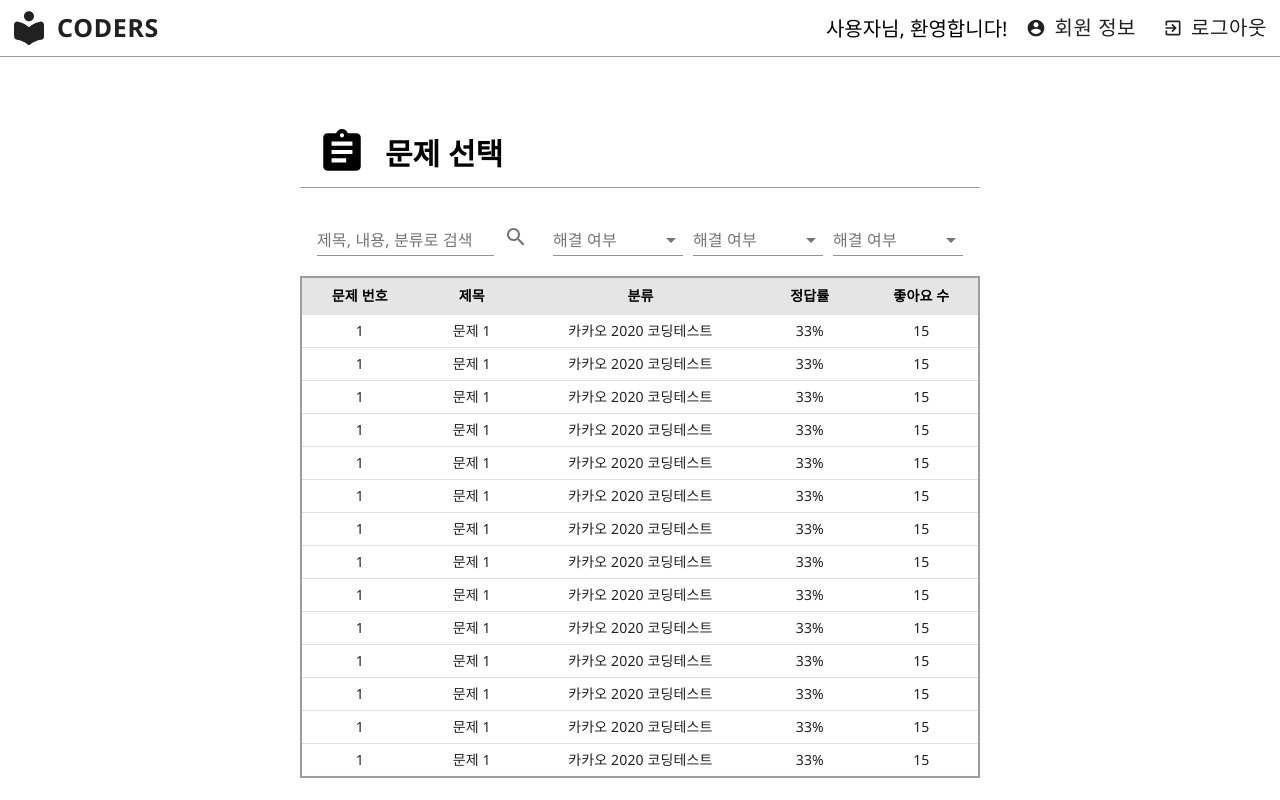
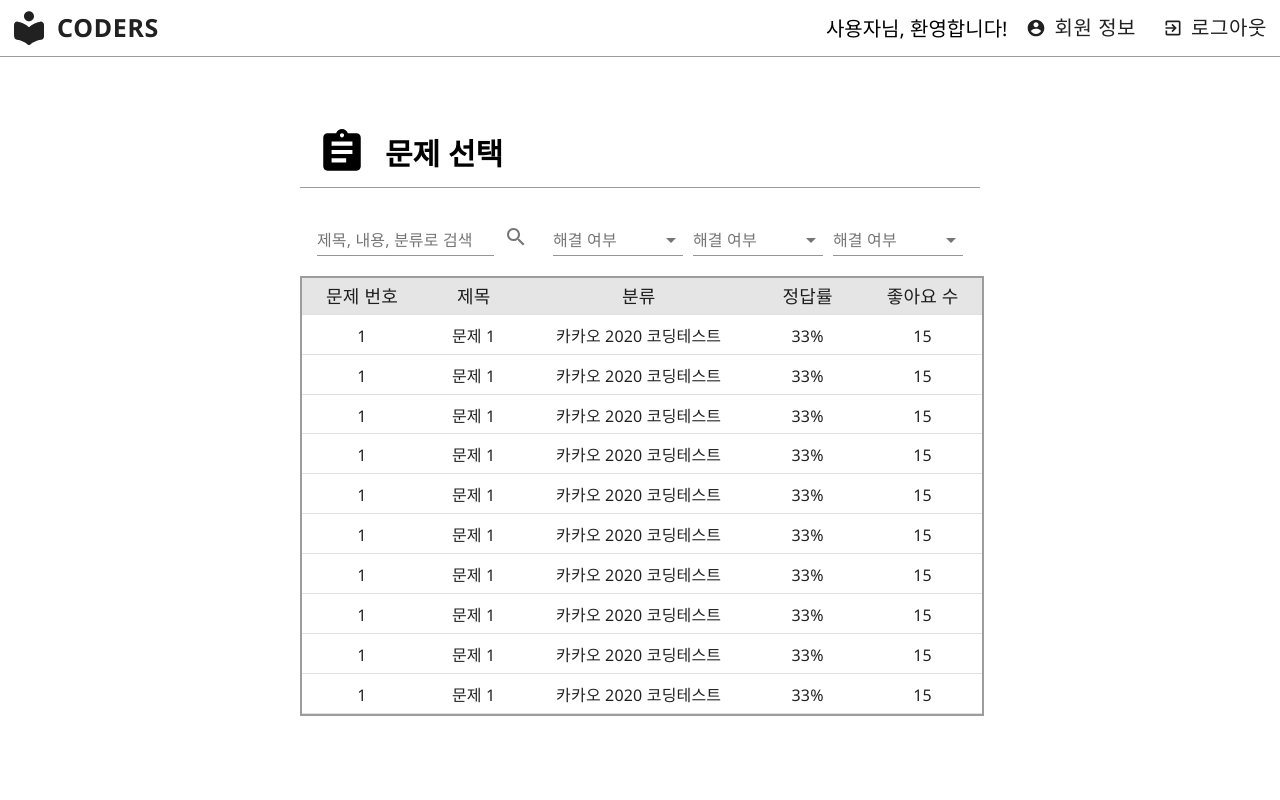
Before and after one commit to CSUOS/coders, a React (Create React App) app in the folder frontend/: page / in a window 1280 px wide. Built offline with nearby package versions, Linux system fonts and the light colour scheme.

Commit message:
Refactor problem table

```diff
--- a/frontend/src/components/UI/ProblemTable.js
+++ b/frontend/src/components/UI/ProblemTable.js
@@ -1,88 +1,49 @@
 import React from 'react';
-import Table from '@material-ui/core/Table';
-import TableBody from '@material-ui/core/TableBody';
-import TableCell from '@material-ui/core/TableCell';
-import TableContainer from '@material-ui/core/TableContainer';
-import TableHead from '@material-ui/core/TableHead';
-import TableRow from '@material-ui/core/TableRow';
-import { withStyles } from '@material-ui/core/styles';
+import {
+	Grid,
+	Table,
+	TableBody,
+	TableCell,
+	TableContainer,
+	TableHead,
+	TableRow,
+} from '@material-ui/core';
 
-const StyledTableCell = withStyles((theme) => ({
-	head: {
-		backgroundColor: '#E5E5E5',
-		color: theme.palette.common.black,
-		fontWeight: 'bold',
-	},
-	body: {
-		fontSize: 14,
-	},
-}))(TableCell);
-
-function createData(number, subject, category, correctRate, like) {
-	return { number, subject, category, correctRate, like };
-}
-
-const rows = [
-	createData(1, '문제 1', '카카오 2020 코딩테스트', `33%`, 15),
-	createData(1, '문제 1', '카카오 2020 코딩테스트', `33%`, 15),
-	createData(1, '문제 1', '카카오 2020 코딩테스트', `33%`, 15),
-	createData(1, '문제 1', '카카오 2020 코딩테스트', `33%`, 15),
-	createData(1, '문제 1', '카카오 2020 코딩테스트', `33%`, 15),
-	createData(1, '문제 1', '카카오 2020 코딩테스트', `33%`, 15),
-	createData(1, '문제 1', '카카오 2020 코딩테스트', `33%`, 15),
-	createData(1, '문제 1', '카카오 2020 코딩테스트', `33%`, 15),
-	createData(1, '문제 1', '카카오 2020 코딩테스트', `33%`, 15),
-	createData(1, '문제 1', '카카오 2020 코딩테스트', `33%`, 15),
-	createData(1, '문제 1', '카카오 2020 코딩테스트', `33%`, 15),
-	createData(1, '문제 1', '카카오 2020 코딩테스트', `33%`, 15),
-	createData(1, '문제 1', '카카오 2020 코딩테스트', `33%`, 15),
-	createData(1, '문제 1', '카카오 2020 코딩테스트', `33%`, 15),
-];
-
-const ProblemTable = () => {
+const ProblemTable = ({ head, rows }) => {
 	return (
+		<Grid className="table">
 			<TableContainer>
-			<Table size="small" style={{ border: '2px solid #9E9B9A' }}>
+				<Table size="small">
 					<TableHead>
-					<TableRow>
-						<StyledTableCell align="center">
-							문제 번호
-						</StyledTableCell>
-						<StyledTableCell align="center">제목</StyledTableCell>
-						<StyledTableCell align="center">분류</StyledTableCell>
-						<StyledTableCell align="center">정답률</StyledTableCell>
-						<StyledTableCell align="center">
-							좋아요 수
-						</StyledTableCell>
+						<TableRow className="table-head">
+							{head.map((text) => (
+								<TableCell
+									className="table-headcell"
+									key={text}
+									align="center"
+								>
+									{text}
+								</TableCell>
+							))}
 						</TableRow>
 					</TableHead>
 					<TableBody>
 						{rows.map((row) => (
-						<TableRow key={row.number}>
-							<StyledTableCell
+							<TableRow className="table-bodyrow">
+								{row.map((rowCell) => (
+									<TableCell
+										className="table-bodycell"
 										align="center"
-								component="th"
-								scope="row"
 									>
-								{row.number}
-							</StyledTableCell>
-							<StyledTableCell align="center">
-								{row.subject}
-							</StyledTableCell>
-							<StyledTableCell align="center">
-								{row.category}
-							</StyledTableCell>
-							<StyledTableCell align="center">
-								{row.correctRate}
-							</StyledTableCell>
-							<StyledTableCell align="center">
-								{row.like}
-							</StyledTableCell>
+										{rowCell}
+									</TableCell>
+								))}
 							</TableRow>
 						))}
 					</TableBody>
 				</Table>
 			</TableContainer>
+		</Grid>
 	);
 };
 
--- a/frontend/src/components/View/HomeView.js
+++ b/frontend/src/components/View/HomeView.js
@@ -7,6 +7,8 @@ const HomeView = () => {
 	const label1 = '해결 여부';
 	const values = ['해결', '미해결'];
 	const label2 = '제목, 내용, 분류로 검색';
+	const tableHead = ['문제 번호', '제목', '분류', '정답률', '좋아요 수'];
+	const tableBody = [1, '문제 1', '카카오 2020 코딩테스트', `33%`, 15];
 	return (
 		<Grid className="home">
 			<Grid className="home-container">
@@ -26,7 +28,10 @@ const HomeView = () => {
 							</Grid>
 						</Grid>
 					</Grid>
-					<ProblemTable />
+					<ProblemTable
+						head={tableHead}
+						rows={[...Array(10)].map(() => tableBody)}
+					/>
 				</Grid>
 			</Grid>
 		</Grid>
--- /dev/null
+++ b/frontend/src/scss/UI/_table.scss
@@ -0,0 +1,17 @@
+.table {
+  display: flex;
+  width: 100%;
+  border: 2px solid #9e9b9a;
+  .table-head {
+	background-color: #e5e5e5;
+	.table-headcell{
+		font-size: 18px;
+	}
+  }
+  .table-bodyrow{
+	  .table-bodycell{
+		  font-size: 16px;
+		  padding-top: 10px;
+	  }
+  }
+}
--- a/frontend/src/scss/main.scss
+++ b/frontend/src/scss/main.scss
@@ -8,6 +8,7 @@
 @import './UI/pageheader';
 @import './UI/dropdown';
 @import './UI/searchinput';
+@import './UI/table';
 
 // view
 @import './view/main';
```
Also changed, not shown: 1 other file (tests, documents, lock files or other folders). Lines whose indentation alone changed are shown as unchanged.
